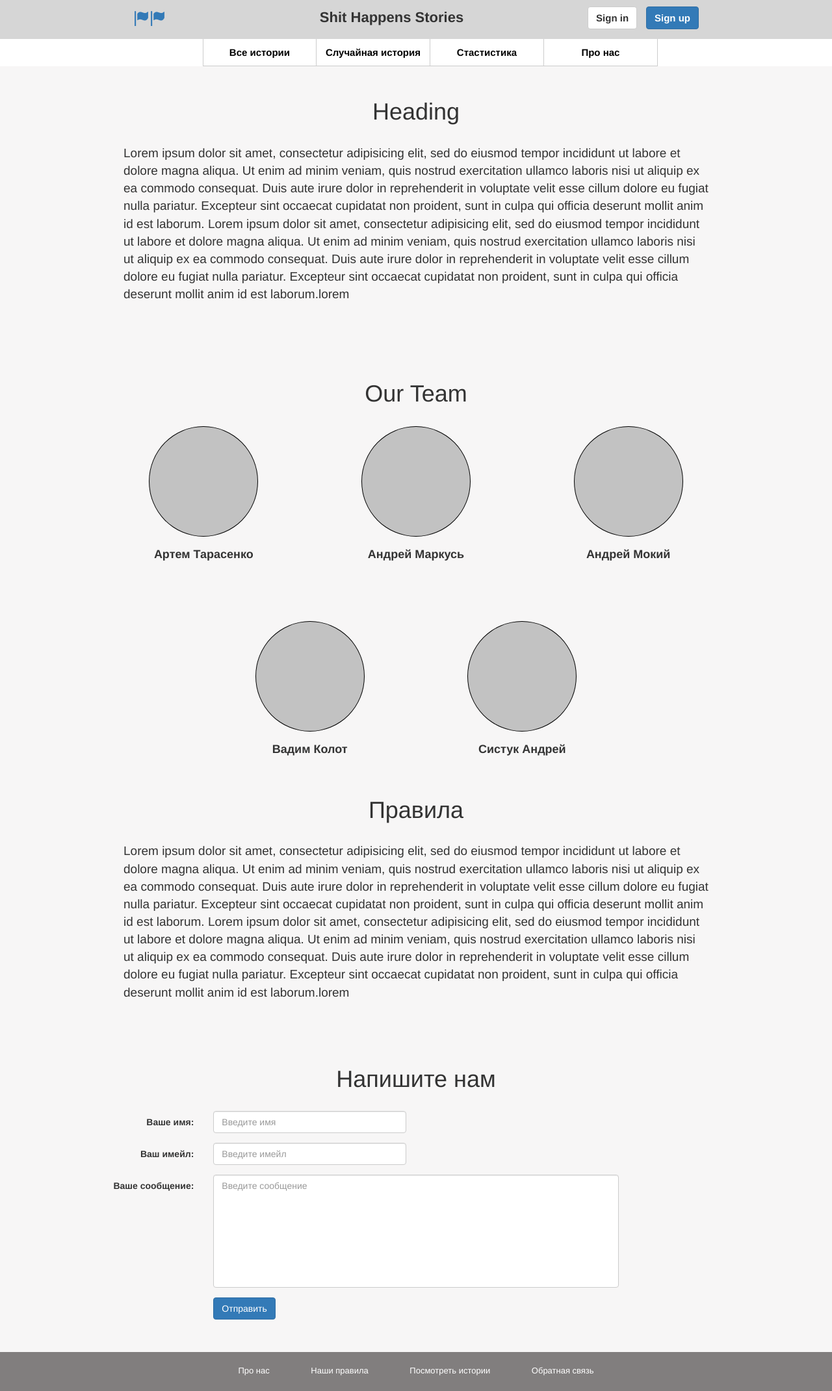
After one commit to ShitHappensDevelopers/ShitHappens, a Django app: template ShitHappensProj/templates/AboutUs.html in a window 1280 px wide. The commit adds this page. Shown: the whole page at 65% size. Run offline with Django 3.2, Linux system fonts and the light colour scheme; the template is opened without the code that fills it, so the values that code supplies are empty; some libraries are stand-ins or nearby versions.

Commit message:
My commit

```diff
--- a/ShitHappensProj/mainsite/urls.py
+++ b/ShitHappensProj/mainsite/urls.py
@@ -5,5 +5,9 @@ from django.views.generic import RedirectView
 
 urlpatterns = [
 	path('someurl', RedirectView.as_view(url='/')),
-	path('base', views.about),
+	#path('base', views.about),
+	path('AboutUs', views.about),
+	path('Stat', views.statistic),
+	path('ShitHappens', views.shithappens),
+	path('MyStat', views.mystatistic),
 ]
--- a/ShitHappensProj/static/css/commonStyles.css
+++ b/ShitHappensProj/static/css/commonStyles.css
@@ -1,6 +1,7 @@
 
 body {
-	background-color: #F7F6F6
+	background-color: #F7F6F6;
+	min-width: 1100px;
 }
 
 
@@ -123,3 +124,9 @@ footer > ul > li {
 	display: inline-block;
 	padding: 10px 30px;
 }
+footer > ul > li > a {
+	color: white;
+}
+footer > ul > li > a:hover {
+	color: #C7C7C7;
+}
--- a/ShitHappensProj/static/css/storyTemplateStyles.css
+++ b/ShitHappensProj/static/css/storyTemplateStyles.css
@@ -40,6 +40,7 @@
 .myStoryLogin {
 	font-size: 16px;
 	font-weight: bolder;
+	padding-left: 20px;
 }
 .myStoryDate, .myStoryDuration {
 	font-size: 14px;
--- /dev/null
+++ b/ShitHappensProj/templates/AboutUs.html
@@ -0,0 +1,154 @@
+{% extends "base.html" %}
+{% load staticfiles %}
+
+{% block title %}
+About Us
+{% endblock title %}
+
+{% block links %}
+    <link rel="stylesheet" href="{% static 'css/aboutus.css' %}">
+{% endblock links %}
+
+
+{% block content %}
+<div class="myContainer">
+    <div class="myTextBlocks">
+      <h1>Heading</h1>
+      <p>Lorem ipsum dolor sit amet, consectetur adipisicing elit, sed do eiusmod tempor incididunt ut labore et dolore magna aliqua. Ut enim ad minim veniam, quis nostrud exercitation ullamco laboris nisi ut aliquip ex ea commodo consequat. Duis aute irure
+        dolor in reprehenderit in voluptate velit esse cillum dolore eu fugiat nulla pariatur. Excepteur sint occaecat cupidatat non proident, sunt in culpa qui officia deserunt mollit anim id est laborum. Lorem ipsum dolor sit amet, consectetur adipisicing
+        elit, sed do eiusmod tempor incididunt ut labore et dolore magna aliqua. Ut enim ad minim veniam, quis nostrud exercitation ullamco laboris nisi ut aliquip ex ea commodo consequat. Duis aute irure dolor in reprehenderit in voluptate velit esse
+        cillum dolore eu fugiat nulla pariatur. Excepteur sint occaecat cupidatat non proident, sunt in culpa qui officia deserunt mollit anim id est laborum.lorem</p>
+    </div>
+    <div class="myTeam">
+      <div class="row">
+        <h1>Our Team</h1>
+        <div class="col-xs-4">
+          <div class="col-xs-2"></div>
+
+          <div class="col-xs-8">
+            <div class="myMember">
+            </div>
+            <p>Артем Тарасенко</p>
+          </div>
+
+          <div class="col-xs-2"></div>
+
+        </div>
+        <div class="col-xs-4">
+          <div class="col-xs-2"></div>
+
+          <div class="col-xs-8">
+            <div class="myMember">
+
+            </div>
+            <p>Андрей Маркусь</p>
+          </div>
+
+          <div class="col-xs-2"></div>
+
+        </div>
+        <div class="col-xs-4">
+          <div class="col-xs-2"></div>
+
+          <div class="col-xs-8">
+            <div class="myMember">
+
+            </div>
+            <p>Андрей Мокий</p>
+          </div>
+
+          <div class="col-xs-2"></div>
+        </div>
+      </div>
+      <div class="row">
+        <div class="col-xs-2">
+
+        </div>
+
+        <div class="col-xs-4">
+          <div class="col-xs-2">
+
+          </div>
+          <div class="col-xs-8">
+            <div class="myMember">
+
+            </div>
+            <p>Вадим Колот</p>
+          </div>
+          <div class="col-xs-2">
+
+          </div>
+        </div>
+        <div class="col-xs-4">
+          <div class="col-xs-2">
+
+          </div>
+          <div class="col-xs-8">
+            <div class="myMember">
+
+            </div>
+            <p>Систук Андрей</p>
+          </div>
+          <div class="col-xs-2">
+
+          </div>
+        </div>
+        <div class="col-xs-2">
+
+        </div>
+
+      </div>
+    </div>
+    <div class="myTextBlocks">
+      <h1>Правила</h1>
+      <p>Lorem ipsum dolor sit amet, consectetur adipisicing elit, sed do eiusmod tempor incididunt ut labore et dolore magna aliqua. Ut enim ad minim veniam, quis nostrud exercitation ullamco laboris nisi ut aliquip ex ea commodo consequat. Duis aute irure
+        dolor in reprehenderit in voluptate velit esse cillum dolore eu fugiat nulla pariatur. Excepteur sint occaecat cupidatat non proident, sunt in culpa qui officia deserunt mollit anim id est laborum. Lorem ipsum dolor sit amet, consectetur adipisicing
+        elit, sed do eiusmod tempor incididunt ut labore et dolore magna aliqua. Ut enim ad minim veniam, quis nostrud exercitation ullamco laboris nisi ut aliquip ex ea commodo consequat. Duis aute irure dolor in reprehenderit in voluptate velit esse
+        cillum dolore eu fugiat nulla pariatur. Excepteur sint occaecat cupidatat non proident, sunt in culpa qui officia deserunt mollit anim id est laborum.lorem</p>
+    </div>
+
+    <div class="myFeedback">
+      <h1>Напишите нам</h1>
+      <form class="form-horizontal">
+        <div class="form-group">
+          <label class="control-label col-sm-2">Ваше имя:</label>
+
+          <div class="col-sm-4">
+            <input type="email" class="form-control" placeholder="Введите имя">
+          </div>
+          <div class="col-sm-6"></div>
+        </div>
+
+        <div class="form-group">
+          <label class="control-label col-sm-2" for="email">Ваш имейл:</label>
+          <div class="col-sm-4">
+            <input type="email" class="form-control" placeholder="Введите имейл" name="email">
+          </div>
+          <div class="col-sm-6"></div>
+        </div>
+
+        <div class="form-group">
+          <label class="control-label col-sm-2">Ваше сообщение:</label>
+          <div class="col-sm-8">
+            <textarea class="form-control" rows="8" placeholder="Введите сообщение" id="comment"></textarea>
+          </div>
+          <div class="col-sm-2"></div>
+        </div>
+
+        <div class="form-group">
+          <div class="col-sm-2">
+
+          </div>
+          <div class="col-sm-2">
+            <button type="submit" class="btn btn-primary mySubmitBtn">Отправить</button>
+          </div>
+          <div class="col-sm-8">
+
+          </div>
+        </div>
+
+      </form>
+
+    </div>
+  </div>
+{% endblock content %}
--- a/ShitHappensProj/templates/base.html
+++ b/ShitHappensProj/templates/base.html
@@ -5,15 +5,17 @@
 	<head>
 		<meta charset="utf-8">
 		<meta name="viewport" content="width=device-width, initial-scale=1.0">
-		<title>Все истории</title>
+		<title>{% block title %} Все истории {% endblock title %}</title>
 		<script src="{% static 'jQuery/jquery-3.3.1.min.js' %}"></script>
 		<script src="{% static 'bootstrap/bootstrap.min.js' %}"></script>
 		<link rel="stylesheet" href="{% static 'bootstrap/bootstrap.min.css' %}">
 		<link rel="stylesheet" href="{% static 'css/commonStyles.css' %}">
-		<link rel="stylesheet" href="{% static 'css/myMenu.css' %}">
-		<link rel="stylesheet" href="{% static 'css/storyTemplateStyles.css' %}">
-		<link rel="stylesheet" href="{% static 'css/filter.css' %}">
-		<link rel="stylesheet" href="{% static 'css/createStoryStyles.css' %}">
+		{% block links %}
+			<link rel="stylesheet" href="{% static 'css/myMenu.css' %}">
+			<link rel="stylesheet" href="{% static 'css/storyTemplateStyles.css' %}">
+			<link rel="stylesheet" href="{% static 'css/filter.css' %}">
+			<link rel="stylesheet" href="{% static 'css/createStoryStyles.css' %}">
+		{% endblock links %}
 	</head>
 	<body>
 		{% block header %}
@@ -24,9 +26,9 @@
 			{% include "nav.html" %}
 		{% endblock nav %}
 
-		<div>
-			{% block content %}{% endblock content %}
-		</div>
+
+		{% block content %}{% endblock content %}
+
 
 		{% block footer %}
 			{% include "footer.html" %}
--- a/ShitHappensProj/templates/footer.html
+++ b/ShitHappensProj/templates/footer.html
@@ -1,8 +1,8 @@
 <footer>
     <ul>
-        <li>Про нас</li>
-        <li>Наши правила</li>
-        <li>Посмотреть истории</li>
-        <li>Обратная связь</li>
+        <li><a href="AboutUs">Про нас</a></li>
+        <li><a href="AboutUs">Наши правила</a></li>
+        <li><a href="ShitHappens">Посмотреть истории</a></li>
+        <li><a href="AboutUs">Обратная связь</a></li>
     </ul>
 </footer>
--- a/ShitHappensProj/templates/header.html
+++ b/ShitHappensProj/templates/header.html
@@ -15,7 +15,7 @@
         <div class="col-xs-3">
             <div class="myBtns">
                 <button class="btn btn-default">Sign in</button>
-                <button class="btn btn-info">Sign up</button>
+                <button class="btn btn-primary">Sign up</button>
             </div>
         </div>
     </div>
--- a/ShitHappensProj/templates/nav.html
+++ b/ShitHappensProj/templates/nav.html
@@ -2,7 +2,7 @@
 	<div>
 		<ul>
 			<li><!-- <a class="btn btn-default"><span class="glyphicon glyphicon-user"></span></a> --></li>
-			<li id="mySecondChild"><a href="#">Все истории</a></li><li><a href="#">Случайная история</a></li><li><a href="Stat.html">Стастистика</a></li><li><a href="#">Про нас</a></li>
+			<li id="mySecondChild"><a href="ShitHappens">Все истории</a></li><li><a href="#">Случайная история</a></li><li><a href="Stat">Стастистика</a></li><li><a href="AboutUs">Про нас</a></li>
 		</ul>
 	</div>
 </nav>
```
Also changed, not shown: ShitHappensProj/mainsite/views.py (+24 -1 lines), ShitHappensProj/static/css/myMenu.css (+11 -4 lines), ShitHappensProj/templates/MyStat.html (added, +57 -0 lines), ShitHappensProj/templates/ShitHappens.html (added, +47 -0 lines), ShitHappensProj/templates/Stat.html (added, +54 -0 lines), ShitHappensProj/templates/copylink.html (added, +21 -0 lines), ShitHappensProj/templates/createStory.html (added, +35 -0 lines), ShitHappensProj/templates/dayStat.html (added, +9 -0 lines), ShitHappensProj/templates/filters.html (added, +59 -0 lines), ShitHappensProj/templates/myMenu.html (added, +8 -0 lines), ShitHappensProj/templates/sideLoginOffer.html (renamed from ShitHappensProj/manage.py, +14 -15 lines), ShitHappensProj/templates/storyTemplate.html (added, +29 -0 lines).
